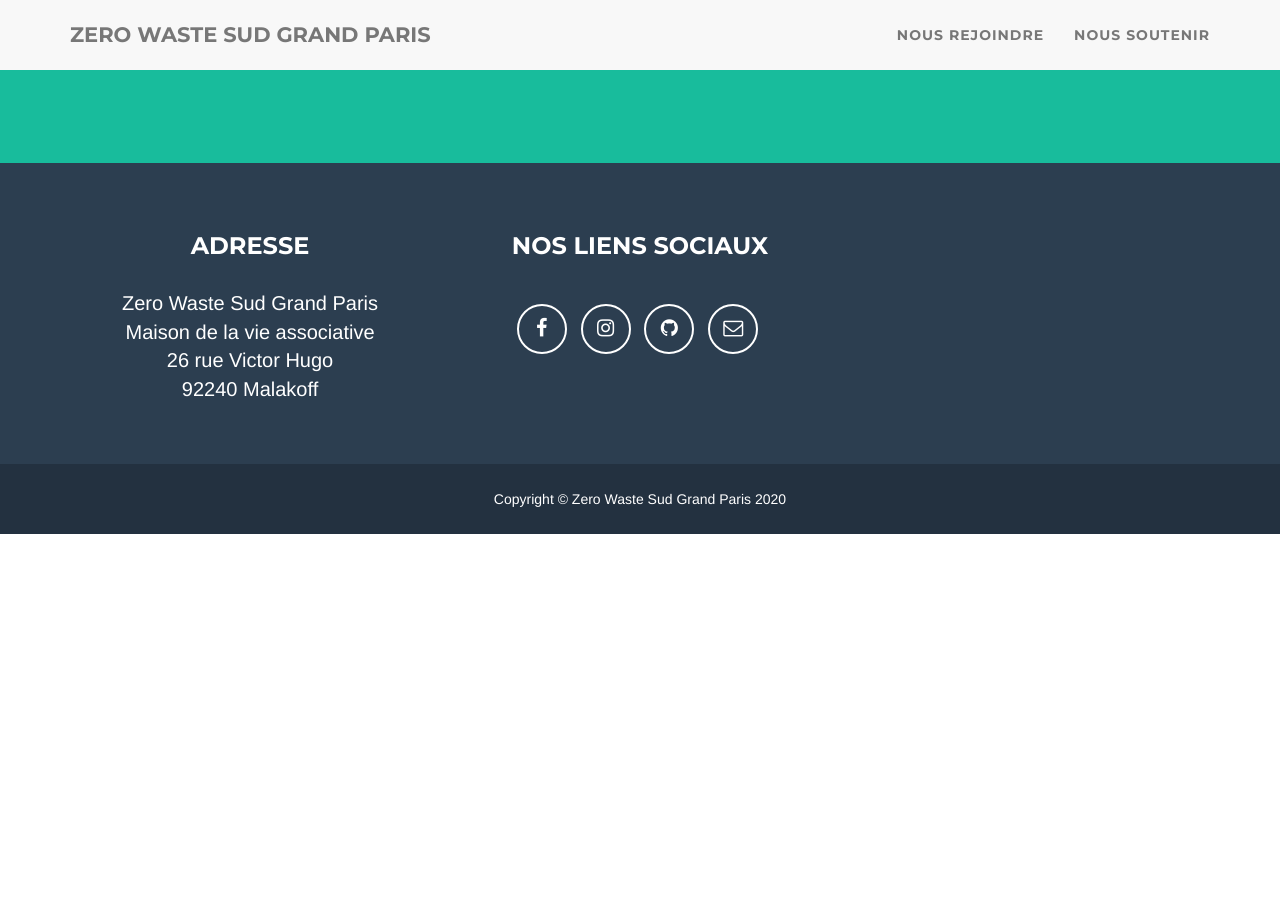
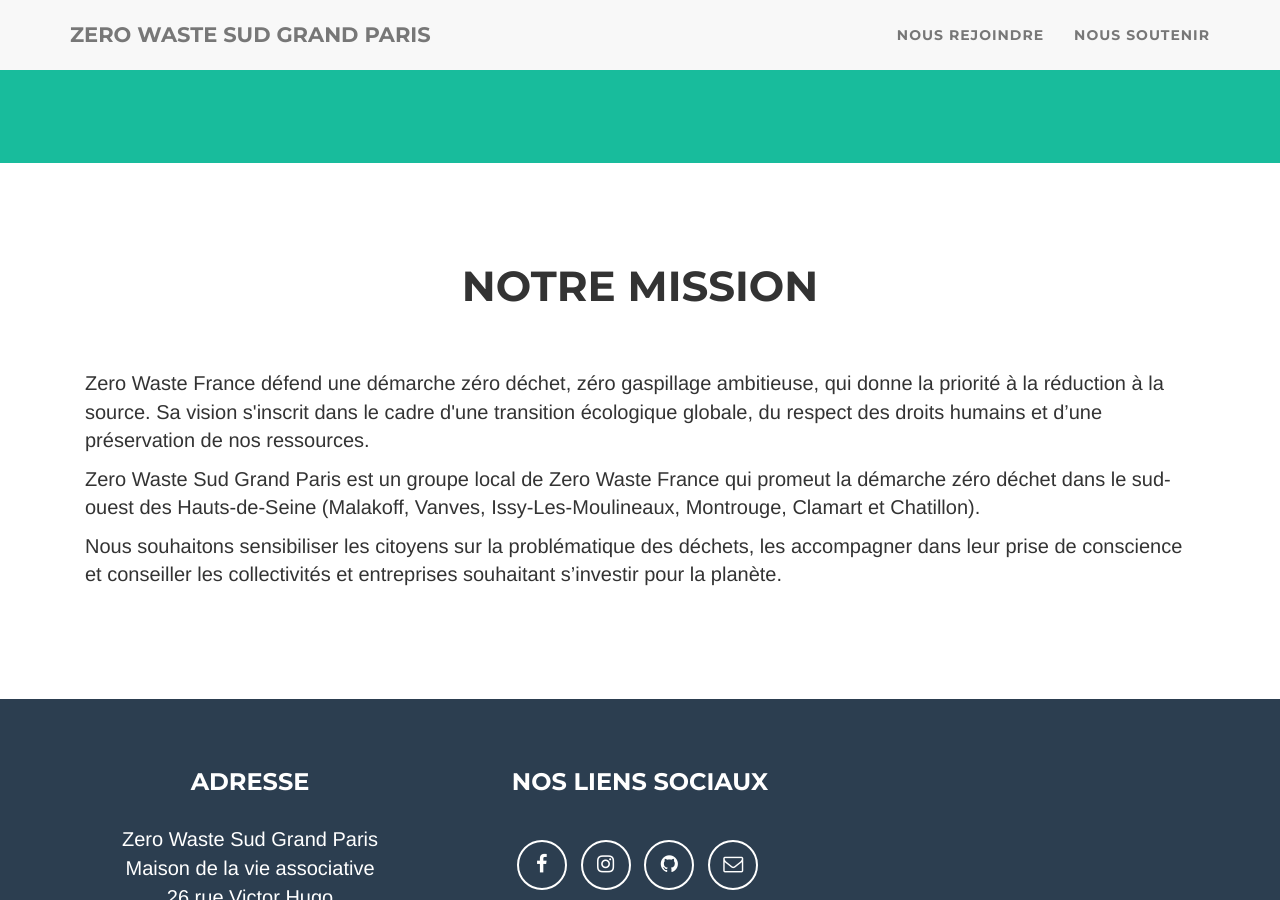
Before and after one commit to zerowastesgp/www.zerowastesgp.fr, a Jekyll site: the page built from index.md, in a window 1280 px wide and 900 px high, scrolled down 724 px. Built offline with Jekyll 4.4.1, drawn with Linux system fonts in a browser that asks for light colours; before the commit the page ends 1258 px from its top, so only the background shows below that.

Commit message:
Add 'Notre Mission' section

```diff
--- a/index.md
+++ b/index.md
@@ -2,3 +2,27 @@
 layout: default
 permalink: /
 ---
+<section id="notre-mission">
+<div class="container">
+  <div class="row">
+    <div class="col-lg-12 text-center">
+      <h2>Notre Mission</h2>
+    </div>
+  </div>
+  <hr class="separator">
+  <div class="col-lg-12">
+    <p>
+      Zero Waste France défend une démarche zéro déchet, zéro gaspillage ambitieuse, qui donne la priorité à la réduction à la source. Sa vision s'inscrit dans le cadre d'une transition écologique globale, du respect des droits humains et d’une préservation de nos ressources.
+    </p>
+
+    <p>
+      Zero Waste Sud Grand Paris est un groupe local de Zero Waste France qui promeut la démarche zéro déchet dans le sud-ouest des Hauts-de-Seine (Malakoff, Vanves, Issy-Les-Moulineaux, Montrouge, Clamart et Chatillon).
+    </p>
+
+
+    <p>
+      Nous souhaitons sensibiliser les citoyens sur la problématique des déchets, les accompagner dans leur prise de conscience et conseiller les collectivités et entreprises souhaitant s’investir pour la planète.
+    </p>
+  </div>
+</div>
+</section>
```
